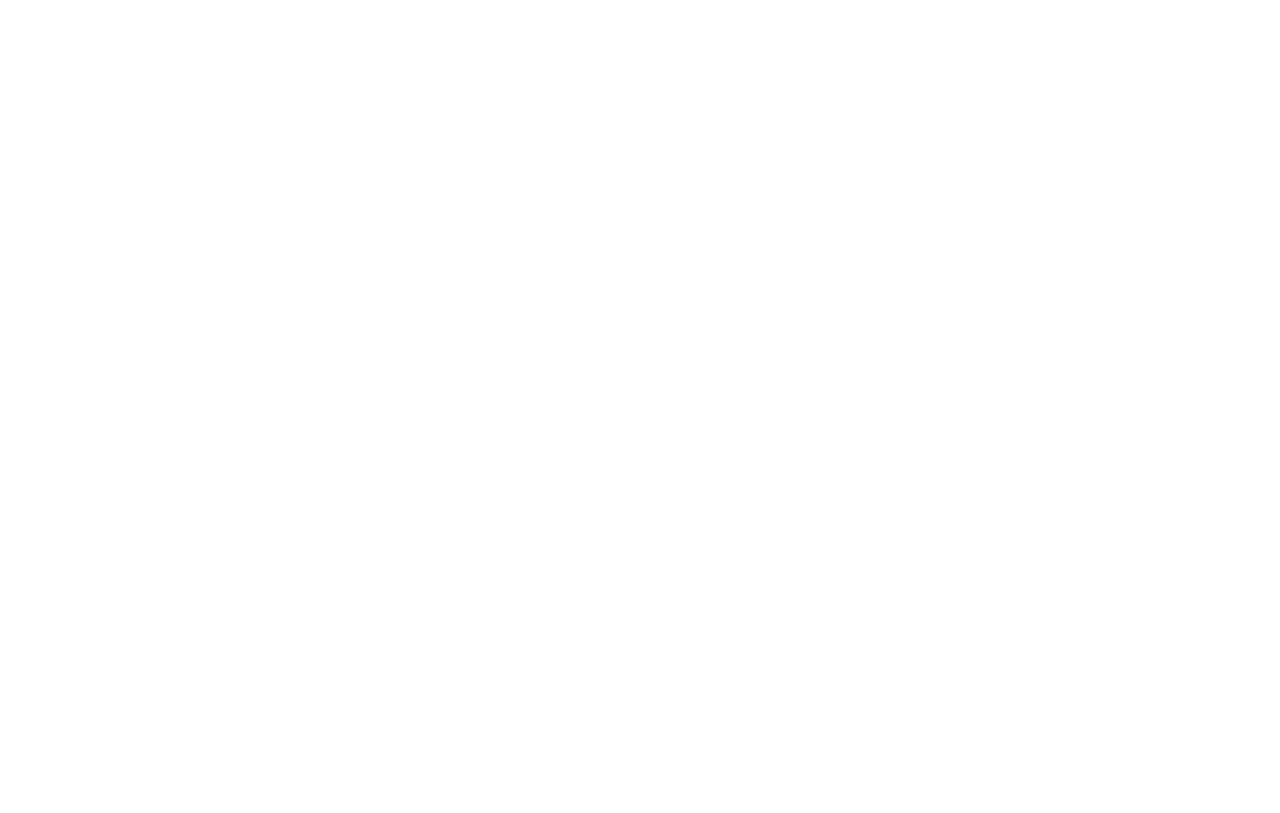
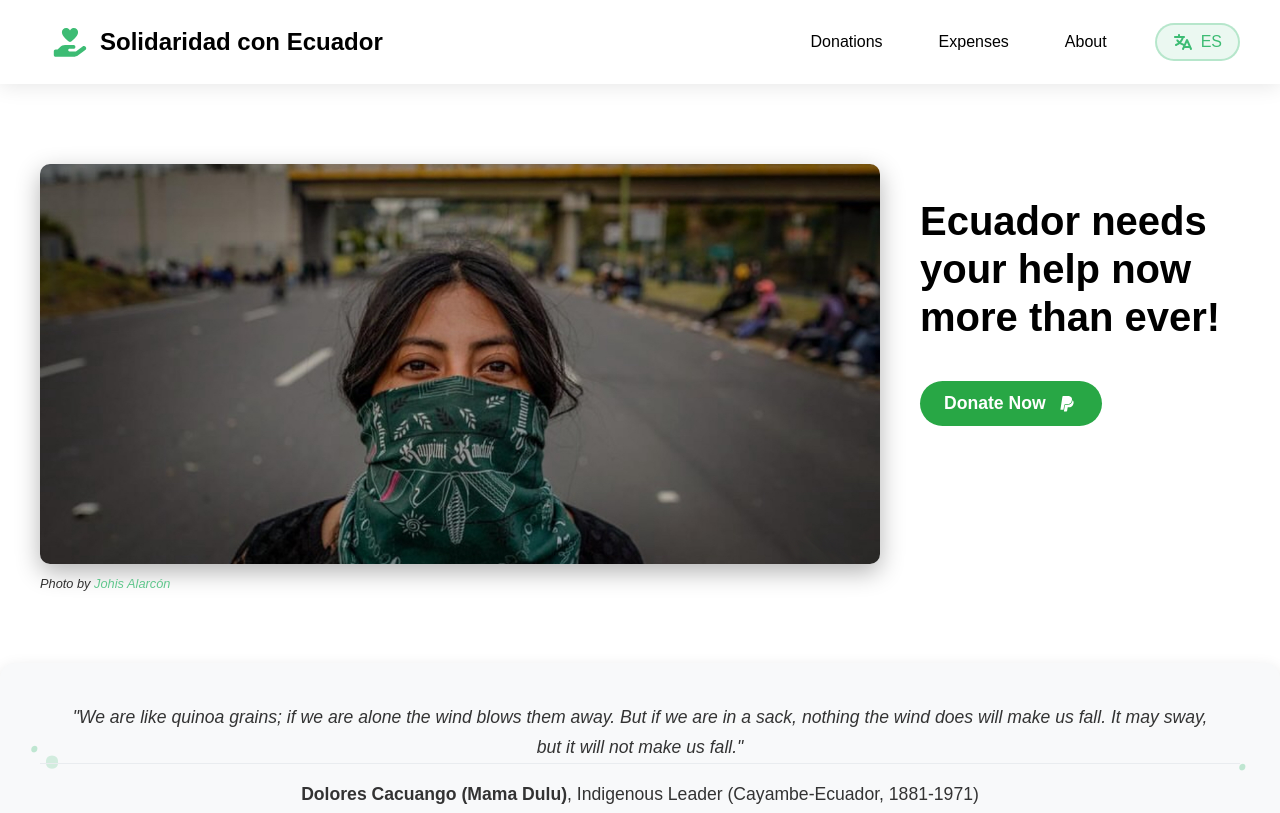
Before and after one commit to solidaridadconecuador/solidaridadconecuador.github.io, a plain HTML site: page index.html in a window 1280 px wide. Shown: the top 813 px of the page. Drawn offline with Linux system fonts and the light colour scheme; files whose address does not match are found by name.

Commit message:
fix after update

```diff
--- a/index.html
+++ b/index.html
@@ -5,7 +5,7 @@
     <link rel="icon" type="image/svg+xml" href="/favicon.ico" />
     <meta name="viewport" content="width=device-width, initial-scale=1.0" />
     <title>Solidaridad con Ecuador</title>
-    <script type="module" crossorigin src="/assets/index-CNYz62Nt.js"></script>
+    <script type="module" crossorigin src="/assets/index-BIi1oInV.js"></script>
     <link rel="stylesheet" crossorigin href="/assets/index-CxF2jpXT.css">
   </head>
   <body>
```
